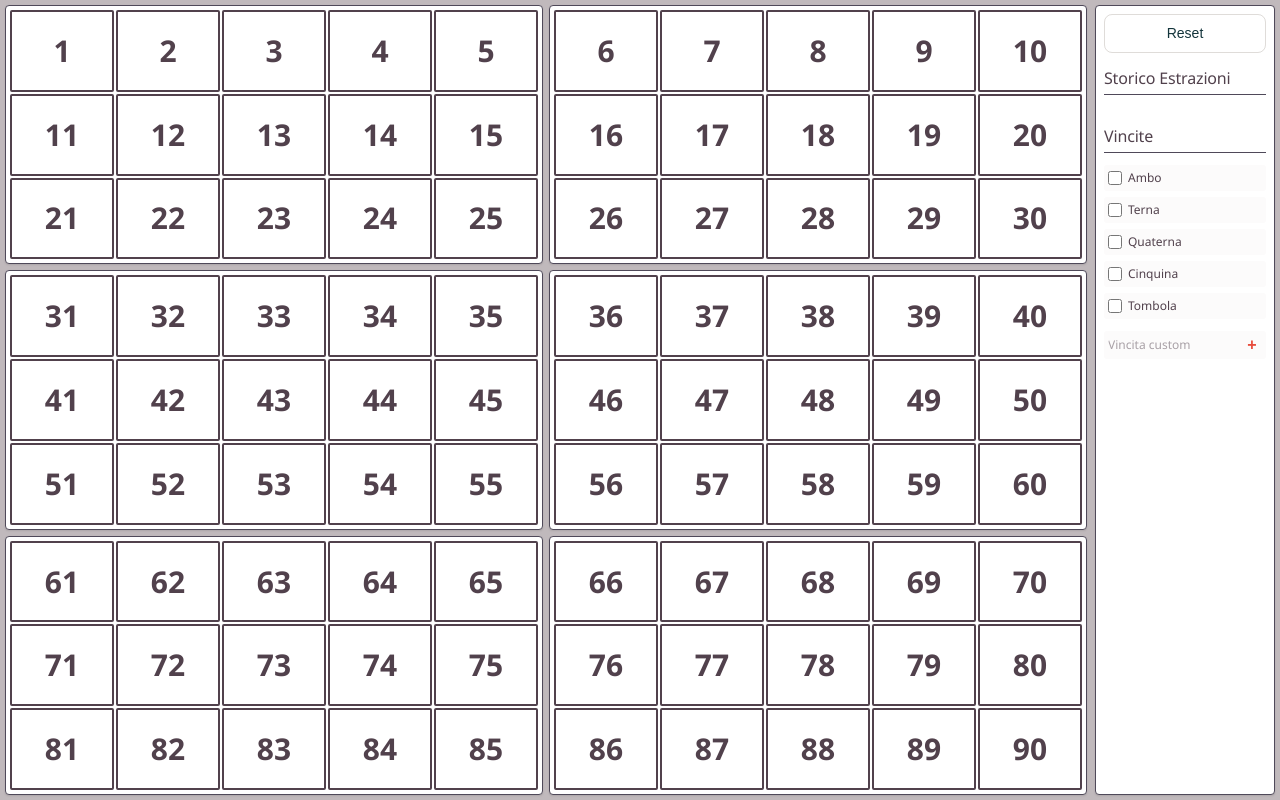
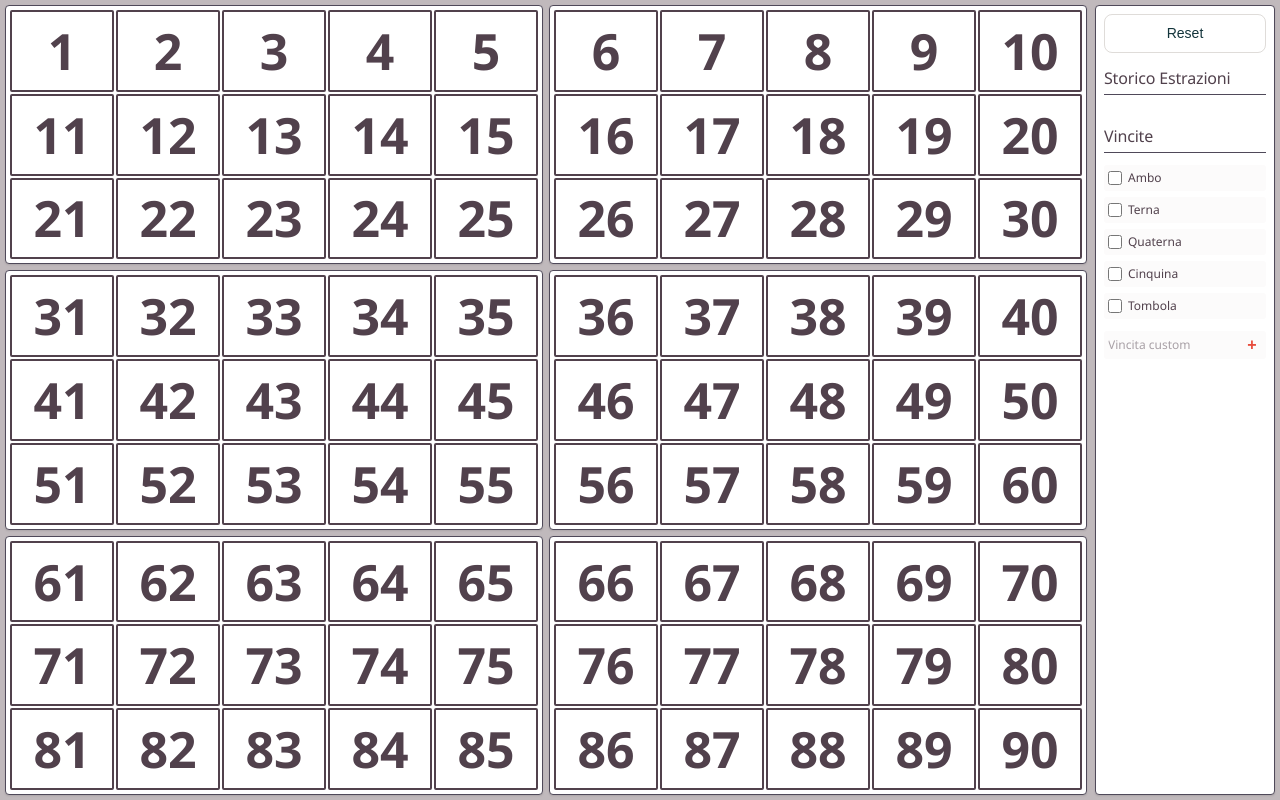
Before and after one commit to albertopasqualetto/tombola-website, a plain HTML site: page index.html in a window 1280 px wide. Drawn offline with Linux system fonts and the light colour scheme.

Commit message:
Bigger cell text size (5em)

```diff
--- a/style.css
+++ b/style.css
@@ -788,7 +788,7 @@ body {
   display: flex;
   align-items: center;
   justify-content: center;
-  font-size: 3em;
+  font-size: 5em;
   font-weight: bold;
   cursor: pointer;
   user-select: none;
```
Also changed, not shown: 1 other file.
